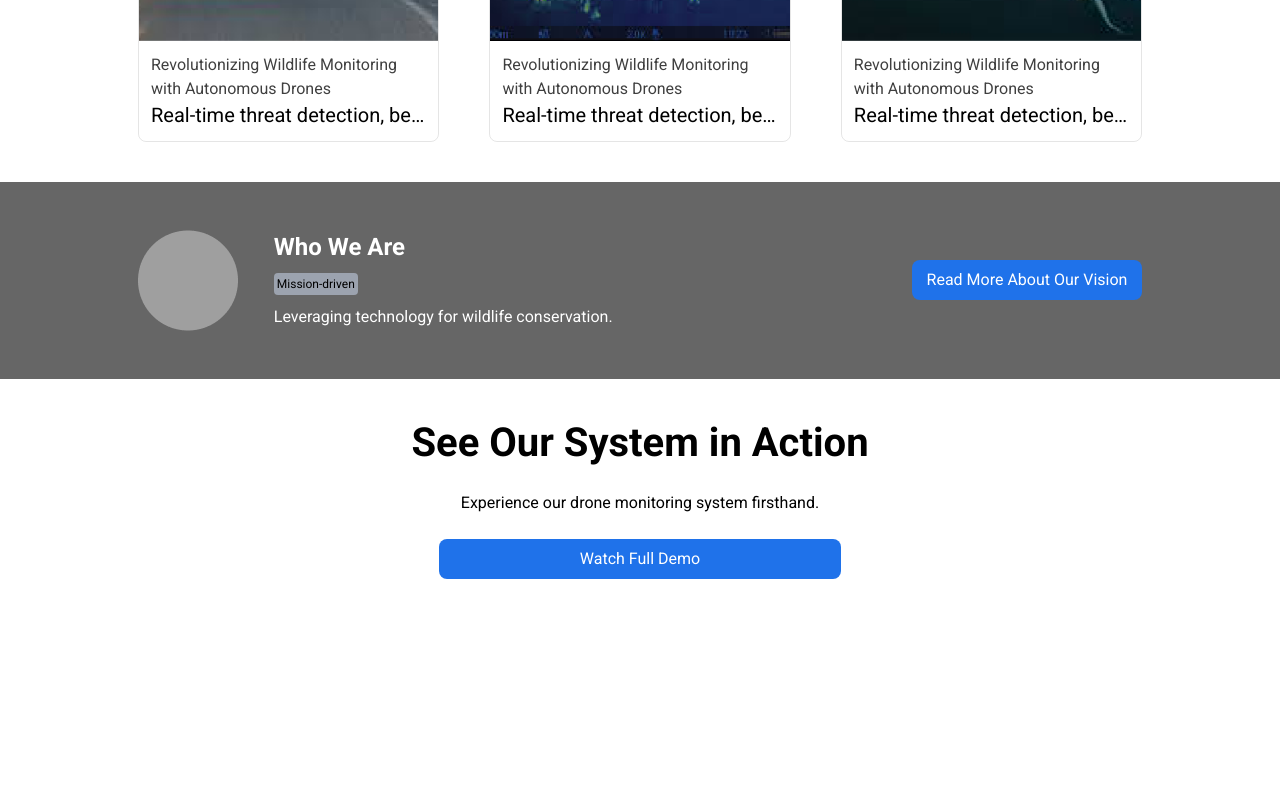
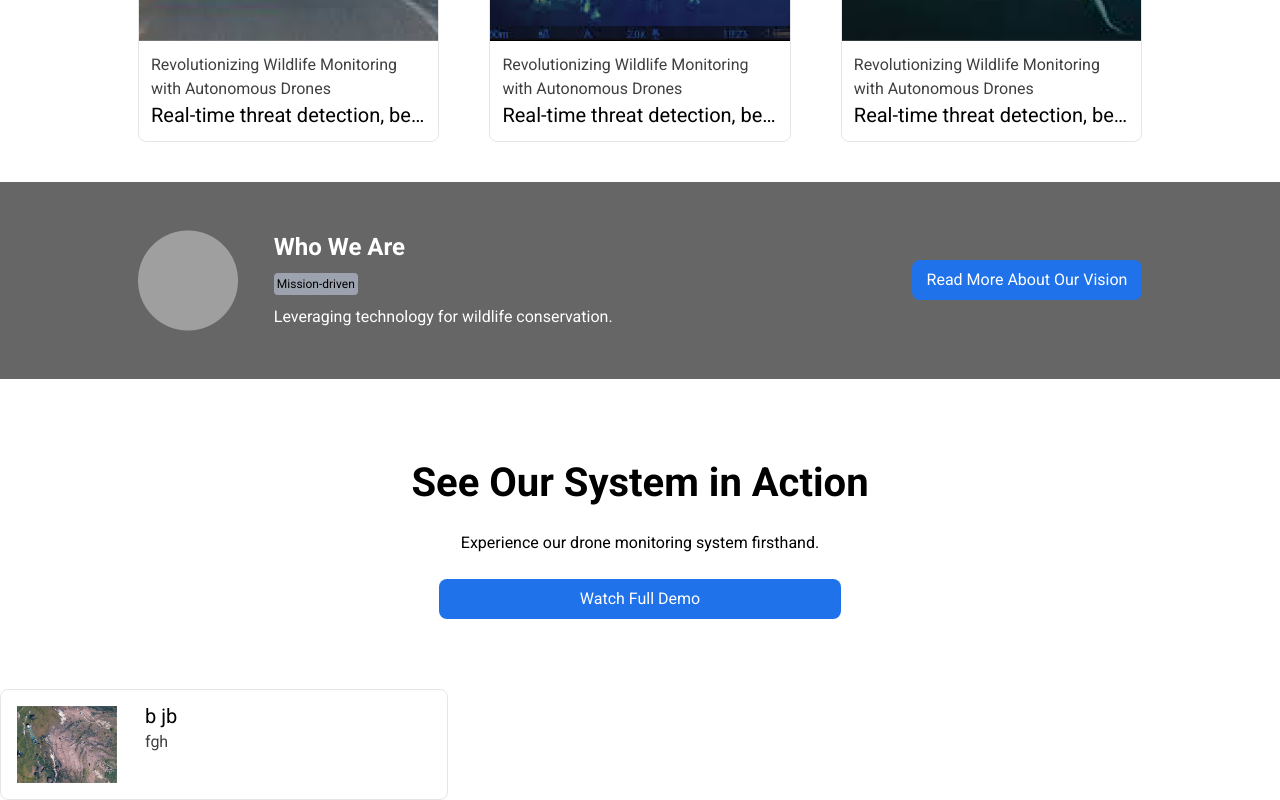
Before and after one commit to Tarang54/paw, a React (Create React App) app: page / in a window 1280 px wide. Shown: the part 1135-1935 px from the top of the page. Before the commit the page ends 1754 px from the top, so only its background shows below. Built offline with nearby package versions, Linux system fonts and the light colour scheme; the HTML template or start-up script is replaced by a standard one.

Commit message:
about added

```diff
--- a/src/App.js
+++ b/src/App.js
@@ -1,4 +1,5 @@
 import './App.css';
+import LandCard from './atoms/LandCard';
 import AboutUs from './molecules/AboutUs';
 import Features from './molecules/Features';
 import Header from './molecules/Header';
@@ -13,6 +14,7 @@ function App() {
       <Features />
       <AboutUs />
       <Hero index={2}/>
+      <LandCard />
     </div>
   );
 }
--- /dev/null
+++ b/src/atoms/LandCard/index.js
@@ -0,0 +1,16 @@
+import React from 'react'
+import img from '../../assets/1.png'
+
+function LandCard() {
+  return (
+    <div className='m-0 p-0 flex border-[1px] border-black border-opacity-10 overflow-hidden w-[35%] rounded-lg'>
+      <img src={img} width="100px" height="100px" className='m-4' alt="" />
+      <div className="p-3">
+        <p className='leading-[28px] text-[20px] '>b jb</p>
+        <p className='leading-[24px] opacity-75 text-[16px]'>fgh</p>
+      </div>
+    </div>
+  )
+}
+
+export default LandCard
--- a/src/molecules/Hero/index.js
+++ b/src/molecules/Hero/index.js
@@ -37,12 +37,12 @@ function Hero({index}) {
           rightWidth: "0%",
           img: null,
           imgWidth: "0%",
-          bottomMargin:"0px",
+          bottomMargin:"30px",
           isCenter: true
         }
     ]
   return (
-    <div className='flex flex-row justify-between items-center py-[40px] px-12 max-w-[1100px] m-auto' style={{marginBottom: HeroData[index].bottomMargin}}>
+    <div className='flex flex-row justify-between items-center py-[40px] px-12 max-w-[1100px] m-auto' style={{marginBottom: HeroData[index].bottomMargin, marginTop: HeroData[index].isCenter?"40px":"0"}}>
       <div className="flex flex-col gap-6 justify-around" style={{width: HeroData[index].leftWidth, textAlign: HeroData[index].isCenter ? "center" : null}}>
         <div className="text-[40px] font-bold leading-[48px]">{HeroData[index].title}</div>
         <div className="text-[16px]">{HeroData[index].description}</div>
```
